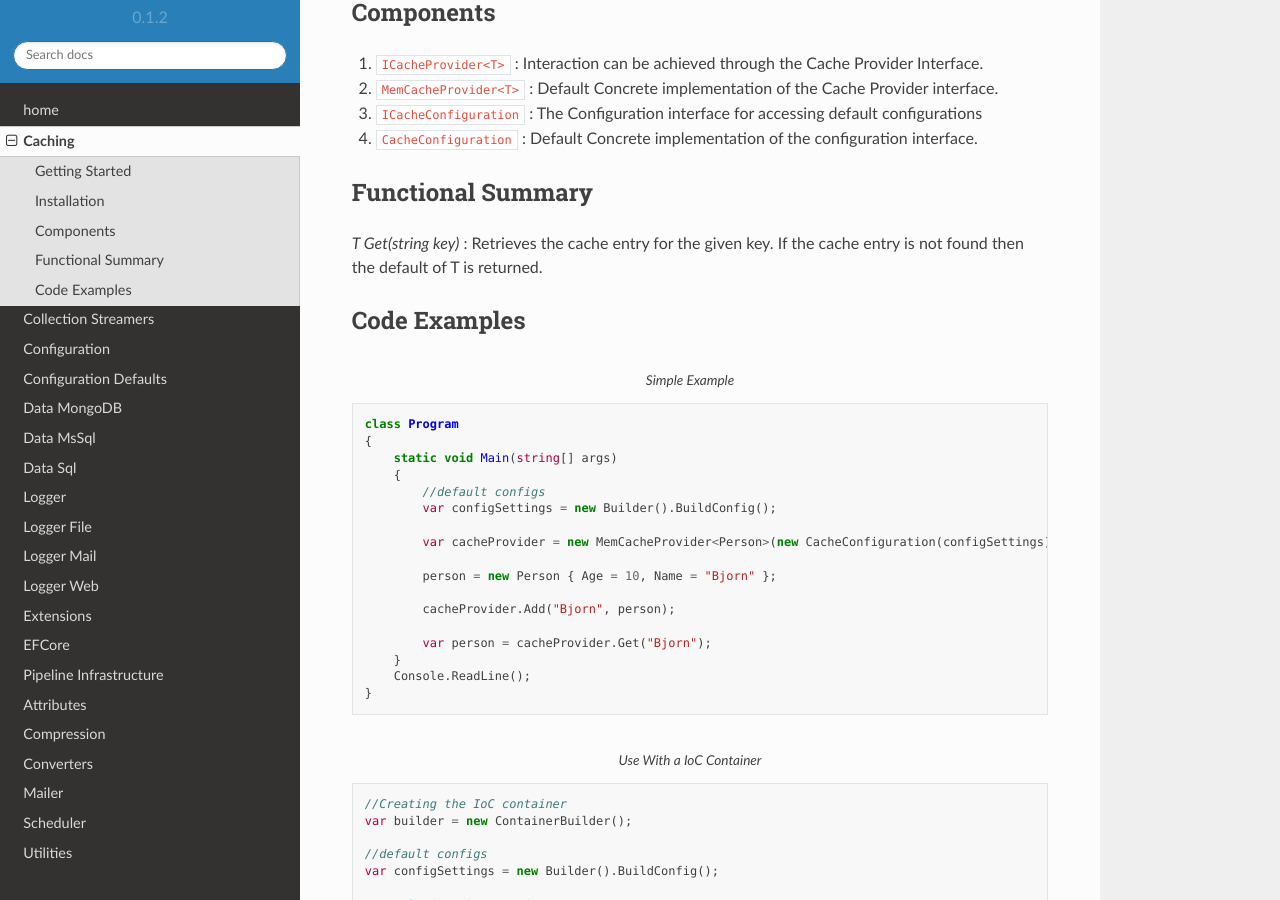
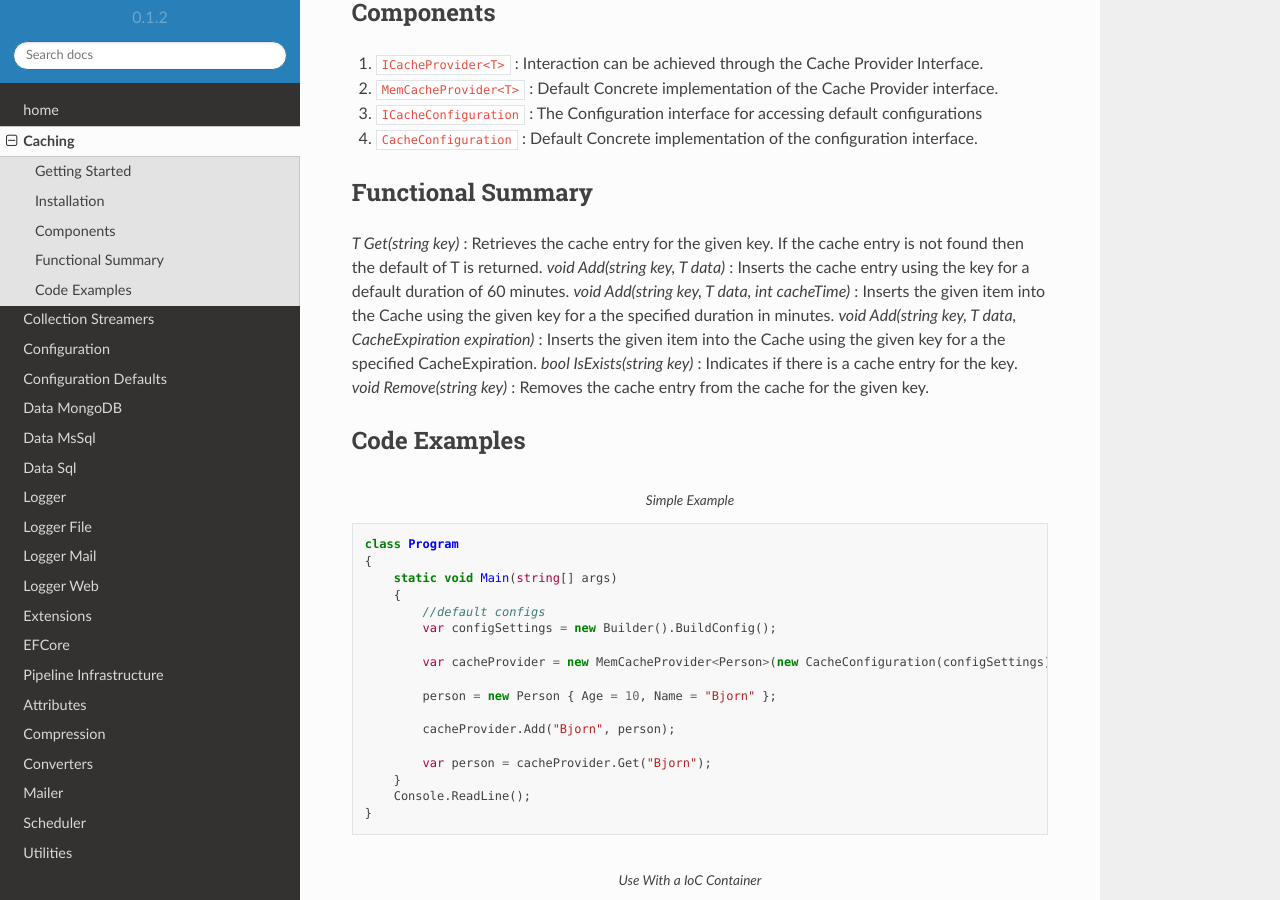
Before and after one commit to BjornWilliams/DocsVersaTul, a Sphinx documentation site: the page built from docs/source/caching.rst, in a window 1280 px wide and 900 px high, scrolled down 511 px. Built offline with Sphinx 7.4.7 and the Read the Docs theme 2.0.0, drawn with Linux system fonts in a browser that asks for light colours.

Commit message:
Update caching.rst
added all the functions to the document.

```diff
--- a/docs/source/caching.rst
+++ b/docs/source/caching.rst
@@ -29,6 +29,11 @@ Components
 Functional Summary
 ------------------
 *T Get(string key)* : Retrieves the cache entry for the given key. If the cache entry is not found then the default of T is returned.
+*void Add(string key, T data)* : Inserts the cache entry using the key for a default duration of 60 minutes.
+*void Add(string key, T data, int cacheTime)* : Inserts the given item into the Cache using the given key for a the specified duration in minutes.
+*void Add(string key, T data, CacheExpiration expiration)* : Inserts the given item into the Cache using the given key for a the specified CacheExpiration.
+*bool IsExists(string key)* : Indicates if there is a cache entry for the key.
+*void Remove(string key)* : Removes the cache entry from the cache for the given key.
 
 Code Examples
 -------------
```
